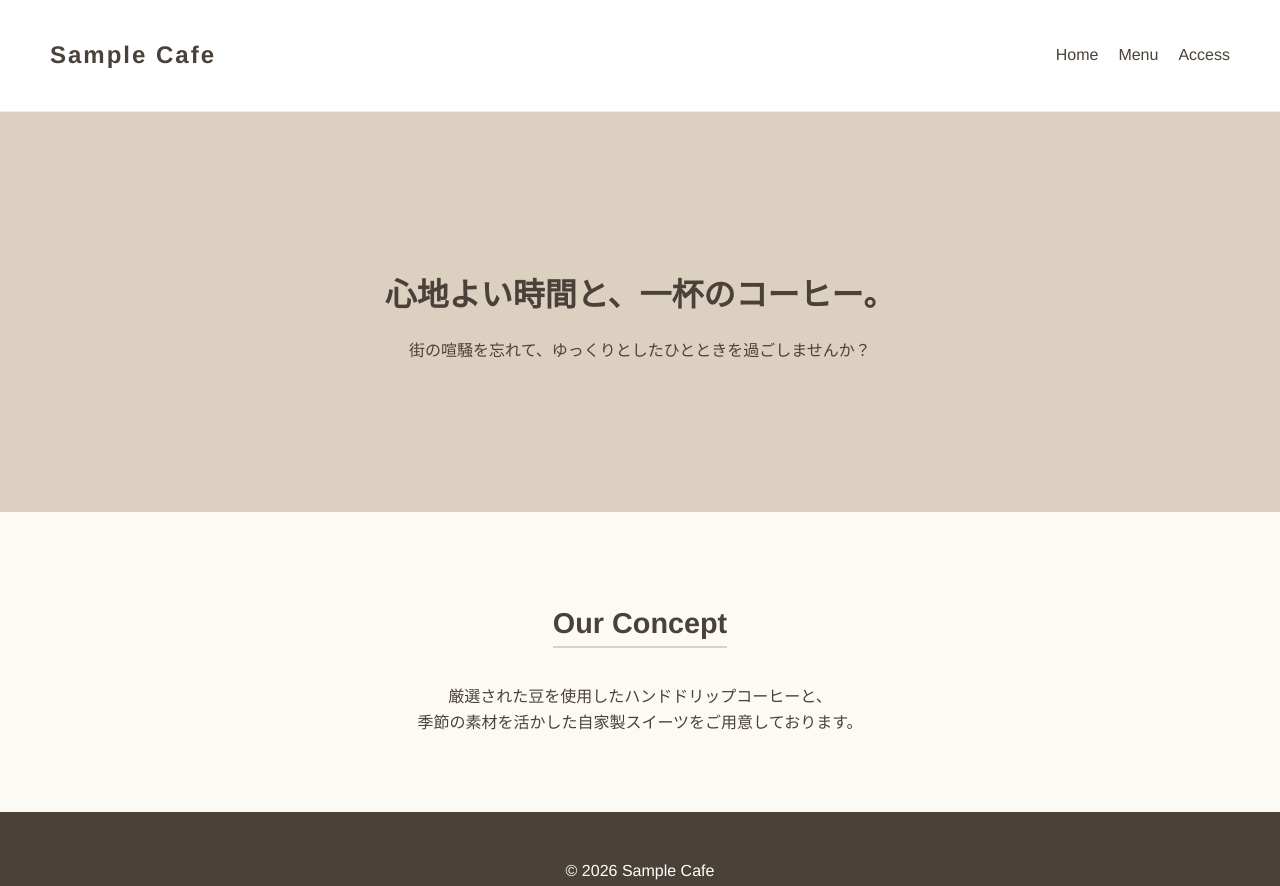
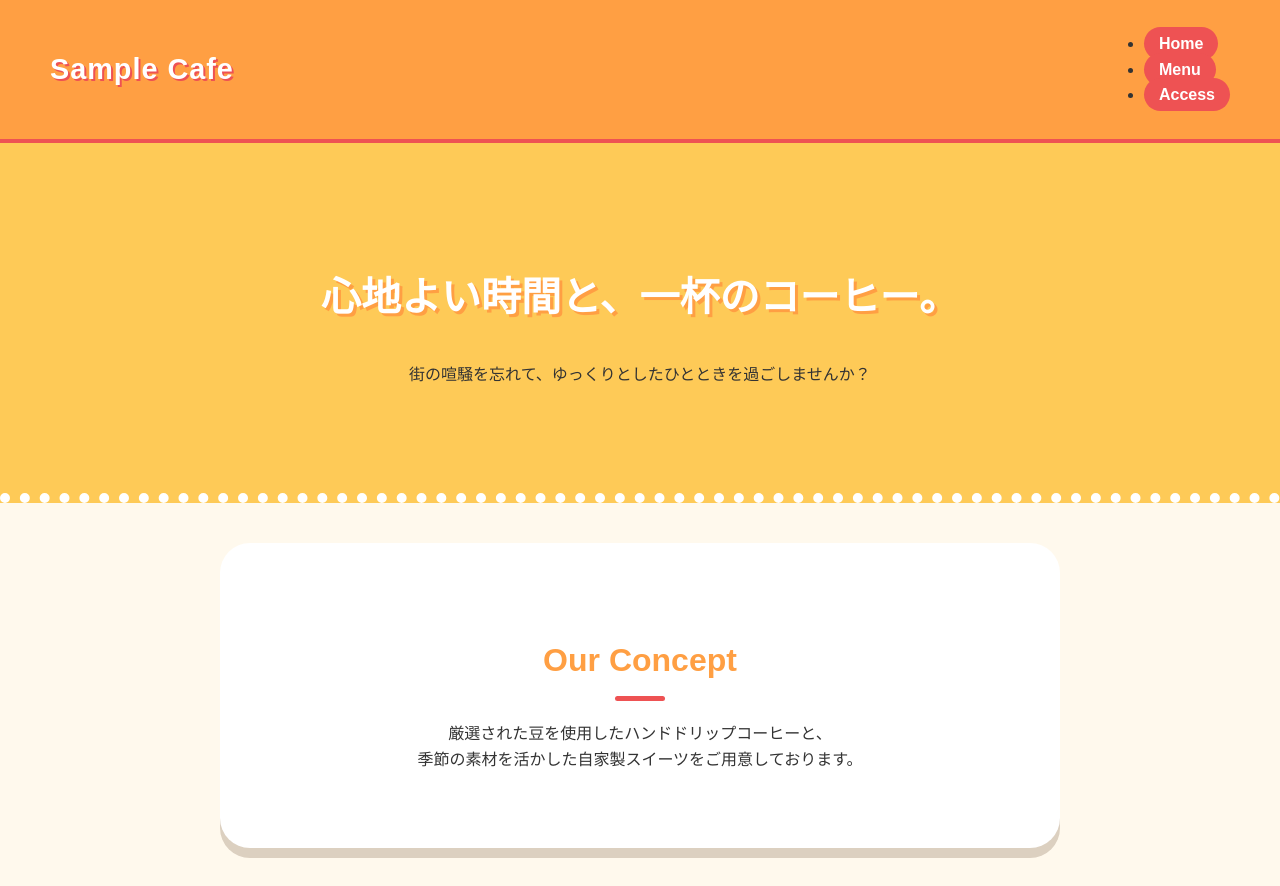
Before and after one commit to izuizu1122/-, a plain HTML site: page index.html in a window 1280 px wide. Shown: the top 886 px of the page. Drawn offline with Linux system fonts and the light colour scheme.

Commit message:
CSSをポップなデザインに変更

```diff
--- a/style.css
+++ b/style.css
@@ -2,10 +2,11 @@
 body {
     margin: 0;
     padding: 0;
-    font-family: "Helvetica Neue", Arial, "Hiragino Kaku Gothic ProN", "Hiragino Sans", Meiryo, sans-serif;
-    color: #4a4238; /* 柔らかい茶色 */
+    /* フォントをより親しみやすい丸みのあるものに変更 */
+    font-family: "Yu Gothic", "游ゴシック", "Meiryo", sans-serif;
+    color: #333;
     line-height: 1.6;
-    background-color: #fdfaf5; /* 温かみのある白 */
+    background-color: #fff9ed; /* より明るいクリーム色に */
 }
 
 /* ヘッダー */
@@ -13,47 +14,49 @@ body {
     display: flex;
     justify-content: space-between;
     align-items: center;
-    padding: 20px 50px;
-    background-color: #fff;
-    border-bottom: 1px solid #eee;
+    padding: 15px 50px;
+    background-color: #ff9f43; /* ポップなオレンジに！ */
+    border-bottom: 4px solid #ee5253; /* 下線にアクセント */
 }
 
 .logo {
-    font-size: 1.5rem;
-    font-weight: bold;
-    letter-spacing: 2px;
-}
-
-.nav ul {
-    display: flex;
-    list-style: none;
-    margin: 0;
-    padding: 0;
-}
-
-.nav li {
-    margin-left: 20px;
+    font-size: 1.8rem;
+    font-weight: 900;
+    color: #fff;
+    text-shadow: 2px 2px 0px #ee5253; /* ロゴに立体感 */
+    letter-spacing: 1px;
 }
 
 .nav a {
     text-decoration: none;
-    color: #4a4238;
-    font-weight: 500;
+    color: #fff;
+    font-weight: bold;
+    background: #ee5253;
+    padding: 8px 15px;
+    border-radius: 20px; /* ボタン風に丸く */
+    transition: 0.3s;
+}
+
+.nav a:hover {
+    background: #fff;
+    color: #ee5253;
 }
 
 /* メインビジュアル */
 .hero {
-    height: 400px;
-    background-color: #dcd0c0; /* 画像がない場合の仮の色 */
+    height: 350px;
+    background-color: #feca57; /* 元気なイエロー */
     display: flex;
     align-items: center;
     justify-content: center;
     text-align: center;
+    border-bottom: 10px dotted #fff; /* 水玉模様のような境界線 */
 }
 
 .hero-content h2 {
-    font-size: 2rem;
-    margin-bottom: 10px;
+    font-size: 2.5rem;
+    color: #fff;
+    text-shadow: 3px 3px 0px #ff9f43;
 }
 
 /* コンテンツエリア */
@@ -61,20 +64,36 @@ body {
     padding: 60px 20px;
     text-align: center;
     max-width: 800px;
-    margin: 0 auto;
+    margin: 40px auto;
+    background: #fff;
+    border-radius: 30px; /* 角を丸くして柔らかく */
+    box-shadow: 0 10px 0px #dcd0c0; /* ポップな厚みのある影 */
 }
 
 .about h3 {
-    font-size: 1.8rem;
+    font-size: 2rem;
+    color: #ff9f43;
     margin-bottom: 20px;
-    border-bottom: 2px solid #dcd0c0;
-    display: inline-block;
+    position: relative;
+    border-bottom: none;
+}
+
+/* 見出しの下に可愛い線を引く */
+.about h3::after {
+    content: "";
+    display: block;
+    width: 50px;
+    height: 5px;
+    background: #ee5253;
+    margin: 10px auto;
+    border-radius: 10px;
 }
 
 /* フッター */
 .footer {
     text-align: center;
-    padding: 30px;
-    background-color: #4a4238;
+    padding: 20px;
+    background-color: #ee5253;
     color: #fff;
+    font-weight: bold;
 }
```
